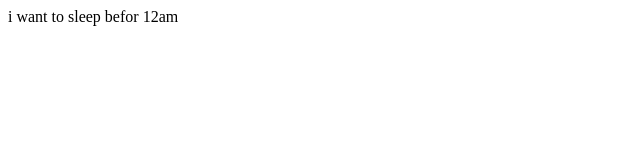
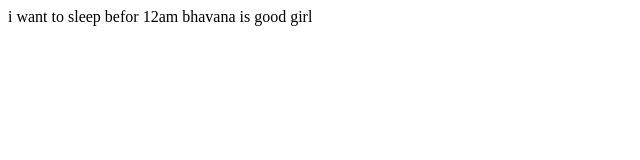
Before and after one commit to certverifyme/Final_year, a plain HTML site: page index.html in a window 1280 px wide. Shown: the whole page, without its empty margins (0-640 px from the left). Drawn offline with Linux system fonts and the light colour scheme.

Commit message:
added my project

```diff
--- a/index.html
+++ b/index.html
@@ -7,5 +7,6 @@
 </head>
 <body>
     i want to sleep befor 12am
+    bhavana is good girl
 </body>
 </html>
```
Also changed, not shown: README.md.
